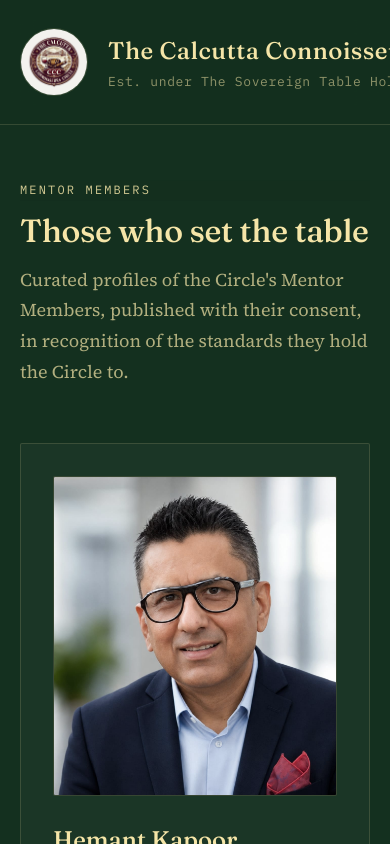
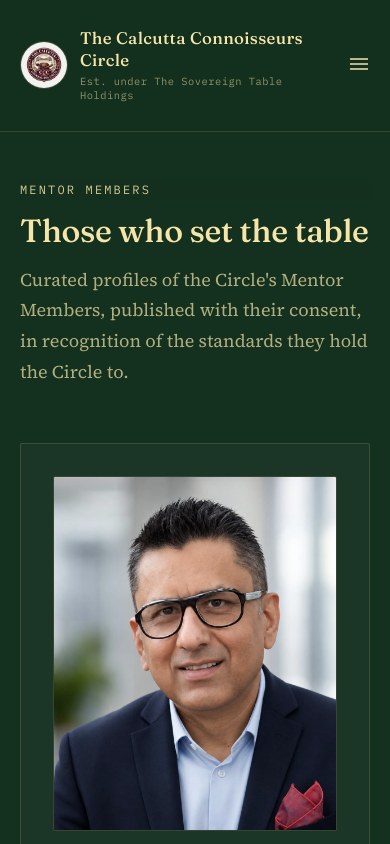
Before and after one commit to Ranveer-afk-29/Calcutta_circle, a plain HTML site: page mentors.html in a window 390 px wide. Shown: the top 844 px of the page. Drawn offline with Linux system fonts and the light colour scheme.

Commit message:
mobile web fix

```diff
--- a/design.css
+++ b/design.css
@@ -1652,3 +1652,66 @@ button:active {
     padding: 24px 16px;
   }
 }
+/* ==========================================================================
+   MOBILE HEADER & MENTOR CROPPING FIXES
+   ========================================================================== */
+
+/* --- 1. Fix Header Text Cropping & Menu Scrolling --- */
+@media (max-width: 768px) {
+  .brand {
+    gap: 12px;
+    max-width: 85%; /* Leaves space for the hamburger menu button */
+  }
+
+  .brand img {
+    width: 48px;
+    height: 48px;
+    flex-shrink: 0; /* Prevents the circular logo from squishing */
+  }
+
+  .brand-text .name {
+    white-space: normal !important; /* Allows long titles to wrap naturally */
+    font-size: 1.05rem;
+    line-height: 1.3;
+  }
+
+  .brand-text .sub {
+    white-space: normal !important; /* Allows the subtitle to wrap */
+    font-size: 0.65rem;
+    line-height: 1.4;
+    margin-top: 2px;
+  }
+
+  /* Ensures the open mobile menu can be scrolled if the screen is very small */
+  .links {
+    overflow-y: auto;
+    padding: 80px 20px 40px;
+  }
+}
+
+/* --- 2. Fix Mentor Head Cropping --- */
+/* Removes fixed heights that force landscape crops on mobile, using a portrait ratio instead */
+.mentor-frame,
+.small-card .mentor-frame {
+  height: auto !important;
+  aspect-ratio: 4 / 5; /* Standard portrait photography ratio */
+  width: 100%;
+}
+
+/* Applies the portrait fix to the Celebrity Mentor only on mobile screens */
+@media (max-width: 799px) {
+  .celebrity-mentor-card .cm-frame {
+    height: auto !important;
+    aspect-ratio: 4 / 5;
+    width: 100%;
+  }
+}
+
+/* Ensures images fill the new responsive ratio and anchor to the top */
+.mentor-frame img,
+.cm-frame img {
+  width: 100%;
+  height: 100%;
+  object-fit: cover;
+  object-position: top center !important; /* Protects heads from being cropped */
+}
```
